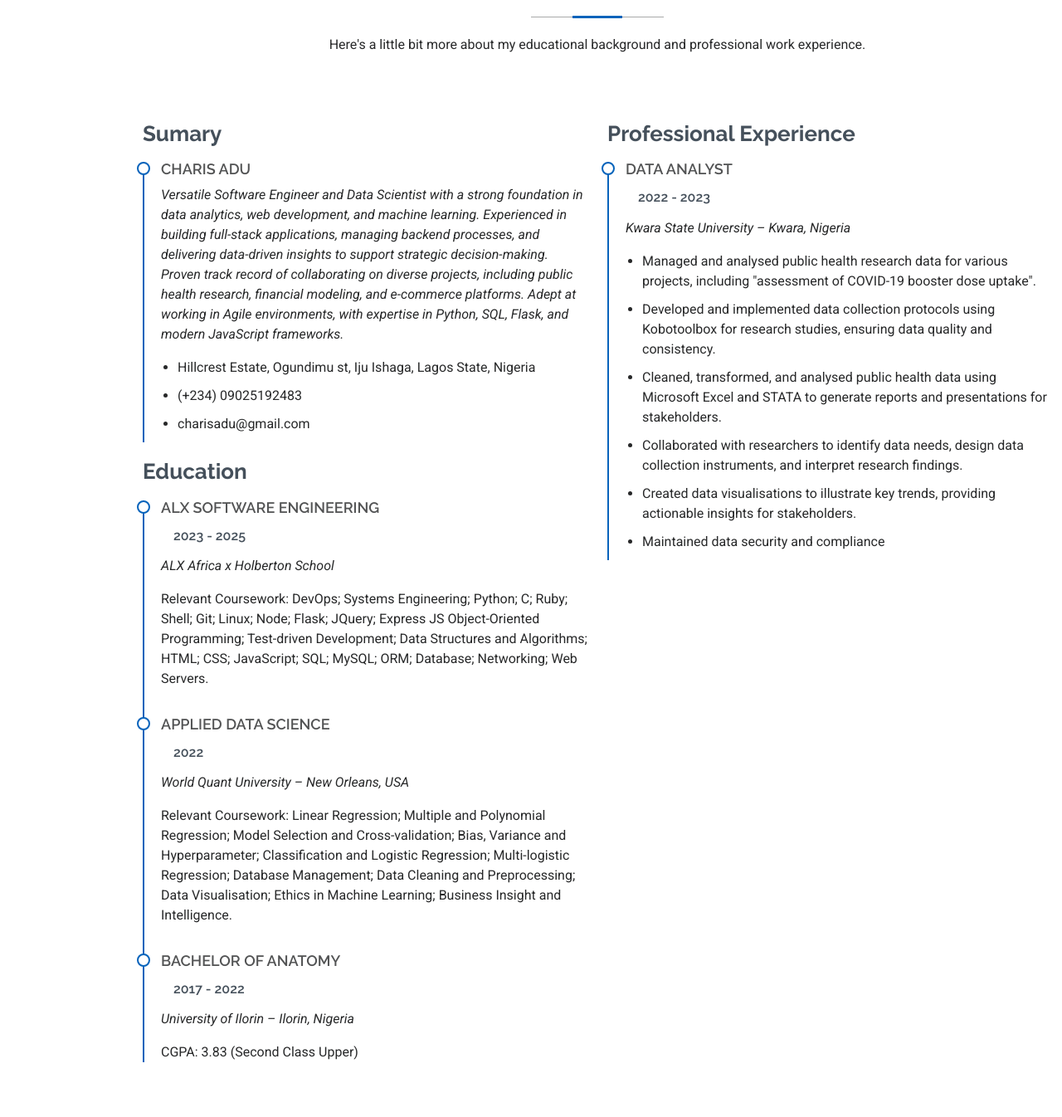
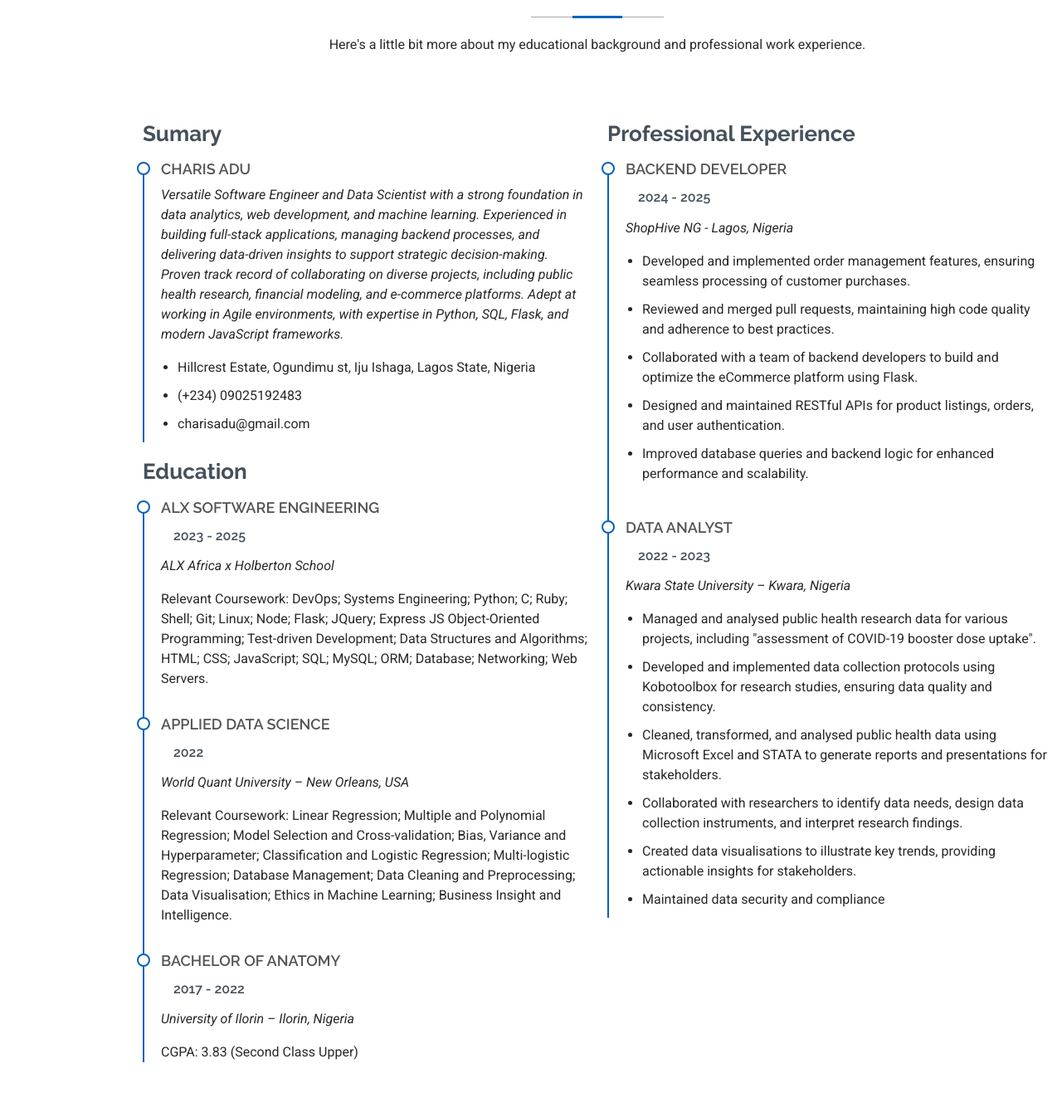
Before and after one commit to Charis04/charisadu, a Django app: page / in a window 1280 px wide. Shown: the part 2685-4031 px from the top of the page at 83% size. Run offline with Django 5.2, Linux system fonts and the light colour scheme; data comes from the database, SQL or seed files in the repository; some libraries are stand-ins or nearby versions.

Commit message:
Add Backend Developer experience to portfolio

```diff
--- a/portfolio/templates/portfolio/index.html
+++ b/portfolio/templates/portfolio/index.html
@@ -339,6 +339,19 @@
           <div class="col-lg-6" data-aos="fade-up" data-aos-delay="200">
             <h3 class="resume-title">Professional Experience</h3>
             <div class="resume-item">
+              <h4>Backend Developer</h4>
+              <h5>2024 - 2025</h5>
+              <p><em>ShopHive NG - Lagos, Nigeria</em></p>
+              <ul>
+                <li>Developed and implemented order management features, ensuring seamless processing of customer purchases.</li>
+                <li>Reviewed and merged pull requests, maintaining high code quality and adherence to best practices.</li>
+                <li>Collaborated with a team of backend developers to build and optimize the eCommerce platform using Flask.</li>
+                <li>Designed and maintained RESTful APIs for product listings, orders, and user authentication.</li>
+                <li>Improved database queries and backend logic for enhanced performance and scalability.</li>
+              </ul>
+            </div><!-- Edn Resume Item -->
+
+            <div class="resume-item">
               <h4>Data Analyst</h4>
               <h5>2022 - 2023</h5>
               <p><em>Kwara State University – Kwara, Nigeria</em></p>
```
